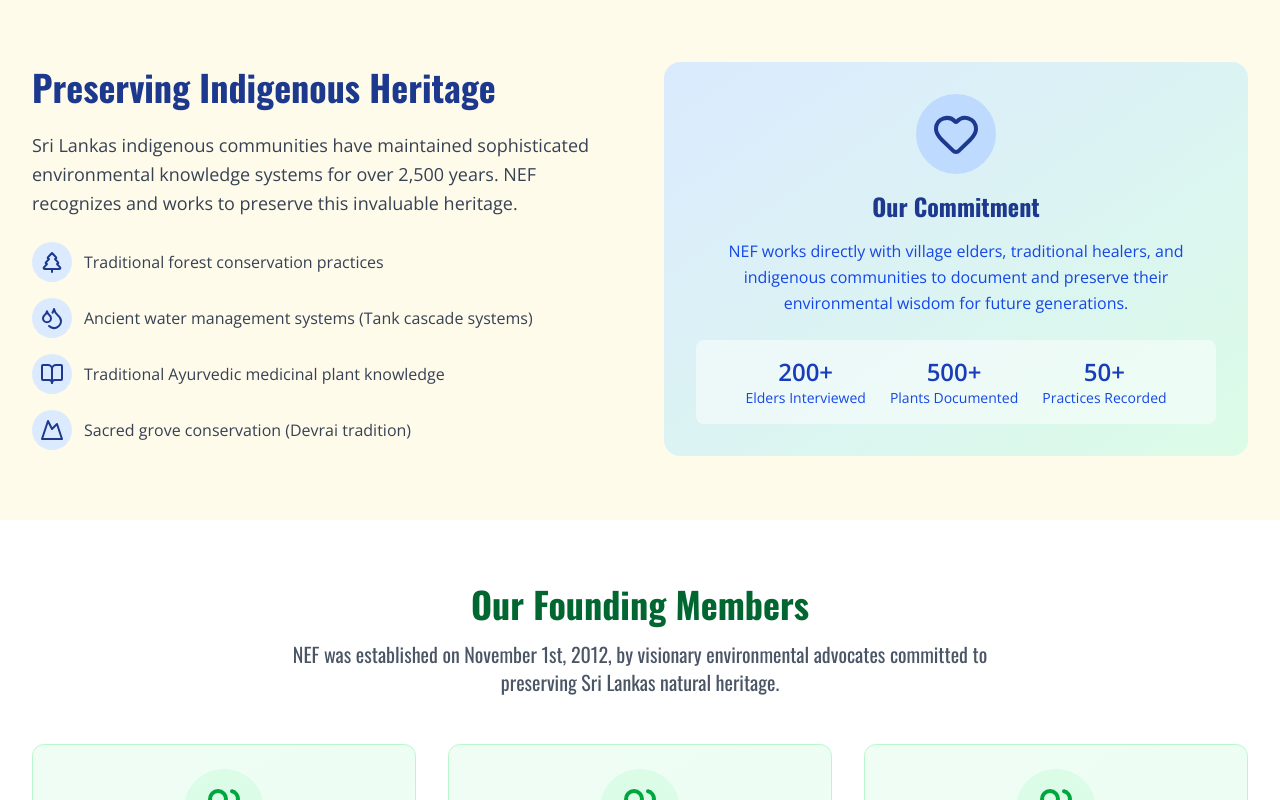
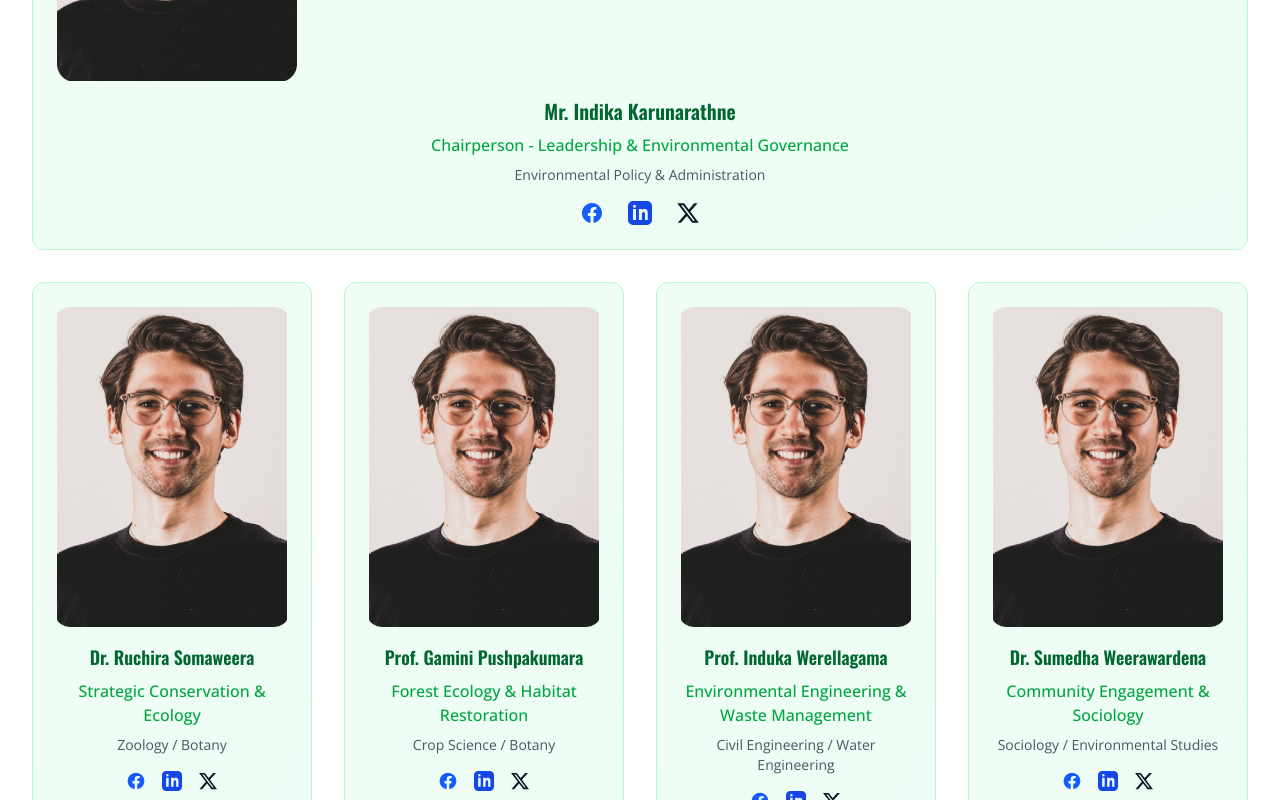
Before and after one commit to kin-lgtm/nef-website, a Next.js app: page /about in a window 1280 px wide. Shown: the part 2860-3660 px from the top of the page. Built offline with nearby package versions, Linux system fonts and the light colour scheme.

Commit message:
update panel section

```diff
--- a/src/app/about/page.tsx
+++ b/src/app/about/page.tsx
@@ -1,4 +1,7 @@
+'use client'
+
 import React from 'react';
+import Image from 'next/image'; // Added for image support
 import {
   Users,
   Target,
@@ -125,6 +128,103 @@ const AboutPage = () => {
       members: "9 Provincial Coordinators + District Coordinators"
     }
   ];
+  const panelMembers = [
+  // Top Row: Chairperson
+  {
+    name: "Mr. Indika Karunarathne",
+    role: "Chairperson",
+    expertise: "Leadership & Environmental Governance",
+    department: "Environmental Policy & Administration",
+    image: "/images/team-1.png", // Placeholder; replace with actual image
+    facebook: "#",
+    linkedin: "#",
+    x: "#",
+    isChairperson: true, // Flag for layout
+  },
+  // Bottom Row: Core Members (only 4 as specified; others can be added)
+  {
+    name: "Dr. Ruchira Somaweera",
+    role: "Core Member",
+    expertise: "Strategic Conservation & Ecology",
+    department: "Zoology / Botany",
+    image: "/images/team-1.png",
+    facebook: "https://facebook.com/ruchira.somaweera",
+    linkedin: "https://linkedin.com/in/ruchira-somaweera",
+    x: "https://x.com/ruchirasomaweera",
+  },
+  {
+    name: "Prof. Gamini Pushpakumara",
+    role: "Core Member",
+    expertise: "Forest Ecology & Habitat Restoration",
+    department: "Crop Science / Botany",
+    image: "/images/team-1.png",
+    facebook: "#",
+    linkedin: "https://linkedin.com/in/gamini-pushpakumara",
+    x: "#",
+  },
+  {
+    name: "Prof. Induka Werellagama",
+    role: "Core Member",
+    expertise: "Environmental Engineering & Waste Management",
+    department: "Civil Engineering / Water Engineering",
+    image: "/images/team-1.png",
+    facebook: "#",
+    linkedin: "https://linkedin.com/in/induka-werellagama",
+    x: "#",
+  },
+  {
+    name: "Dr. Sumedha Weerawardena",
+    role: "Core Member",
+    expertise: "Community Engagement & Sociology",
+    department: "Sociology / Environmental Studies",
+    image: "/images/team-1.png",
+    facebook: "#",
+    linkedin: "#",
+    x: "#",
+  },
+  // Bottom Row: Core Members (only 4 as specified; others can be added)
+  {
+    name: "Dr. Ruchira Somaweera",
+    role: "Core Member",
+    expertise: "Strategic Conservation & Ecology",
+    department: "Zoology / Botany",
+    image: "/images/team-1.png",
+    facebook: "https://facebook.com/ruchira.somaweera",
+    linkedin: "https://linkedin.com/in/ruchira-somaweera",
+    x: "https://x.com/ruchirasomaweera",
+  },
+  {
+    name: "Prof. Gamini Pushpakumara",
+    role: "Core Member",
+    expertise: "Forest Ecology & Habitat Restoration",
+    department: "Crop Science / Botany",
+    image: "/images/team-1.png",
+    facebook: "#",
+    linkedin: "https://linkedin.com/in/gamini-pushpakumara",
+    x: "#",
+  },
+  {
+    name: "Prof. Induka Werellagama",
+    role: "Core Member",
+    expertise: "Environmental Engineering & Waste Management",
+    department: "Civil Engineering / Water Engineering",
+    image: "/images/team-1.png",
+    facebook: "#",
+    linkedin: "https://linkedin.com/in/induka-werellagama",
+    x: "#",
+  },
+  {
+    name: "Dr. Sumedha Weerawardena",
+    role: "Core Member",
+    expertise: "Community Engagement & Sociology",
+    department: "Sociology / Environmental Studies",
+    image: "/images/team-1.png",
+    facebook: "#",
+    linkedin: "#",
+    x: "#",
+  },
+  // Add more core members if needed (e.g., for Biodiversity & Wildlife Management)
+];
 
   return (
     <div className="min-h-screen bg-gray-50">
@@ -230,7 +330,7 @@ const AboutPage = () => {
       </section>
 
       {/* Membership Types */}
-      <section className="py-16 bg-gray-50">
+      {/* <section className="py-16 bg-gray-50">
         <div className="max-w-7xl mx-auto px-4 sm:px-6 lg:px-8">
           <div className="text-center mb-12">
             <h2 className="text-4xl font-bold text-green-800 mb-4">Membership Categories</h2>
@@ -256,7 +356,104 @@ const AboutPage = () => {
             ))}
           </div>
         </div>
-      </section>
+      </section> */}
+      <section className="py-16 bg-white">
+  <div className="max-w-7xl mx-auto px-4 sm:px-6 lg:px-8">
+    <div className="text-center mb-12">
+      <h2 className="text-4xl font-bold text-green-800 mb-4">Panel Composition NEF</h2>
+      <h5 className="text-xl text-gray-600 max-w-3xl mx-auto">
+        NEF was established on November 1st, 2012, by visionary environmental advocates committed to preserving Sri Lanka&apos;s natural heritage.
+      </h5>
+    </div>
+    <div className="grid grid-cols-1 md:grid-cols-3 gap-8">
+      {/* Top Row: Chairperson (full width on mobile, spans all on desktop) */}
+      {panelMembers.filter(member => member.isChairperson).map((member, index) => (
+        <div key={index} className="md:col-span-3"> {/* Full width */}
+          <div className="bg-gradient-to-br from-green-50 to-emerald-50 p-6 rounded-xl border border-green-200">
+            <div className="text-center">
+              <div className="w-60 h-80 overflow-hidden rounded-lg mb-4">
+                <Image
+                  src={member.image}
+                  alt={`${member.name}&apos;s profile`}
+                  width={400} // Wider for chairperson
+                  height={600} // 16:10 aspect ratio for rectangle
+                  className="object-cover w-full h-full"
+                  onError={(e) => {
+                    const target = e.target as HTMLImageElement;
+                    target.src = '/placeholder.jpg';
+                  }}
+                />
+              </div>
+              <h3 className="text-xl font-semibold text-green-800 mb-2">{member.name}</h3>
+              <p className="text-green-600 font-medium mb-2">{member.role} - {member.expertise}</p>
+              <p className="text-sm text-gray-600 mb-4">{member.department}</p>
+              <div className="flex justify-center space-x-6 mt-4"> {/* Larger spacing for chairperson */}
+                <a href={member.facebook} target="_blank" rel="noopener noreferrer" className="text-blue-600 hover:text-blue-800 transition-colors">
+                  <svg className="h-6 w-6" fill="currentColor" viewBox="0 0 24 24">
+                    <path fillRule="evenodd" d="M22 12c0-5.523-4.477-10-10-10S2 6.477 2 12c0 4.991 3.657 9.128 8.438 9.878v-6.987h-2.54V12h2.54V9.797c0-2.506 1.492-3.89 3.777-3.89 1.094 0 2.238.195 2.238.195v2.46h-1.26c-1.243 0-1.63.771-1.63 1.562V12h2.773l-.443 2.89h-2.33v6.988C18.343 21.128 22 16.991 22 12z" clipRule="evenodd" />
+                  </svg>
+                </a>
+                <a href={member.linkedin} target="_blank" rel="noopener noreferrer" className="text-blue-700 hover:text-blue-900 transition-colors">
+                  <svg className="h-6 w-6" fill="currentColor" viewBox="0 0 24 24">
+                    <path d="M19 0H5a5 5 0 00-5 5v14a5 5 0 005 5h14a5 5 0 005-5V5a5 5 0 00-5-5zM8 19H5V8h3v11zM6.5 6.732a1.5 1.5 0 110-3 1.5 1.5 0 010 3zM20 19h-3v-5.634c0-1.032-.02-2.358-1.438-2.358-1.438 0-1.658 1.122-1.658 2.28V19h-3V8h3v1.367c.472-.895 1.313-1.368 2.529-1.368 2.766 0 3.279 1.821 3.279 4.19V19z" />
+                  </svg>
+                </a>
+                <a href={member.x} target="_blank" rel="noopener noreferrer" className="text-gray-900 hover:text-gray-700 transition-colors">
+                  <svg className="h-6 w-6" fill="currentColor" viewBox="0 0 24 24">
+                    <path d="M18.244 2.25h3.308l-7.227 8.26 8.502 11.24H16.17l-5.214-6.817L4.99 21.75H1.68l7.73-8.835L1.254 2.25H8.08l4.713 6.231zm-1.161 17.52h1.833L7.084 4.126H5.117z" />
+                  </svg>
+                </a>
+              </div>
+            </div>
+          </div>
+        </div>
+      ))}
+
+      {/* Bottom Row: 4 Core Members */}
+      <div className="grid md:grid-cols-4 gap-8 md:col-span-3"> {/* 4 columns on desktop */}
+        {panelMembers.filter(member => member.role === "Core Member").slice(0, 4).map((member, index) => (
+          <div key={index} className="bg-gradient-to-br from-green-50 to-emerald-50 p-6 rounded-xl border border-green-200">
+            <div className="text-center">
+              <div className="w-full h-80 overflow-hidden rounded-lg mb-4"> {/* Slightly shorter for core members */}
+                <Image
+                  src={member.image}
+                  alt={`${member.name}&apos;s profile`}
+                  width={300}
+                  height={600} // 3:2 aspect ratio
+                  className="object-cover w-full h-full"
+                  onError={(e) => {
+                    const target = e.target as HTMLImageElement;
+                    target.src = '/placeholder.jpg';
+                  }}
+                />
+              </div>
+              <h3 className="text-lg font-semibold text-green-800 mb-2">{member.name}</h3>
+              <p className="text-green-600 font-medium mb-2">{member.expertise}</p>
+              <p className="text-sm text-gray-600 mb-4">{member.department}</p>
+              <div className="flex justify-center space-x-4 mt-4">
+                <a href={member.facebook} target="_blank" rel="noopener noreferrer" className="text-blue-600 hover:text-blue-800 transition-colors">
+                  <svg className="h-5 w-5" fill="currentColor" viewBox="0 0 24 24">
+                    <path fillRule="evenodd" d="M22 12c0-5.523-4.477-10-10-10S2 6.477 2 12c0 4.991 3.657 9.128 8.438 9.878v-6.987h-2.54V12h2.54V9.797c0-2.506 1.492-3.89 3.777-3.89 1.094 0 2.238.195 2.238.195v2.46h-1.26c-1.243 0-1.63.771-1.63 1.562V12h2.773l-.443 2.89h-2.33v6.988C18.343 21.128 22 16.991 22 12z" clipRule="evenodd" />
+                  </svg>
+                </a>
+                <a href={member.linkedin} target="_blank" rel="noopener noreferrer" className="text-blue-700 hover:text-blue-900 transition-colors">
+                  <svg className="h-5 w-5" fill="currentColor" viewBox="0 0 24 24">
+                    <path d="M19 0H5a5 5 0 00-5 5v14a5 5 0 005 5h14a5 5 0 005-5V5a5 5 0 00-5-5zM8 19H5V8h3v11zM6.5 6.732a1.5 1.5 0 110-3 1.5 1.5 0 010 3zM20 19h-3v-5.634c0-1.032-.02-2.358-1.438-2.358-1.438 0-1.658 1.122-1.658 2.28V19h-3V8h3v1.367c.472-.895 1.313-1.368 2.529-1.368 2.766 0 3.279 1.821 3.279 4.19V19z" />
+                  </svg>
+                </a>
+                <a href={member.x} target="_blank" rel="noopener noreferrer" className="text-gray-900 hover:text-gray-700 transition-colors">
+                  <svg className="h-5 w-5" fill="currentColor" viewBox="0 0 24 24">
+                    <path d="M18.244 2.25h3.308l-7.227 8.26 8.502 11.24H16.17l-5.214-6.817L4.99 21.75H1.68l7.73-8.835L1.254 2.25H8.08l4.713 6.231zm-1.161 17.52h1.833L7.084 4.126H5.117z" />
+                  </svg>
+                </a>
+              </div>
+            </div>
+          </div>
+        ))}
+      </div>
+    </div>
+  </div>
+</section>
 
       {/* Indigenous Knowledge Section */}
       <section className="py-16 bg-amber-50">
```
Also changed, not shown: public/images/team-1.png (added).
